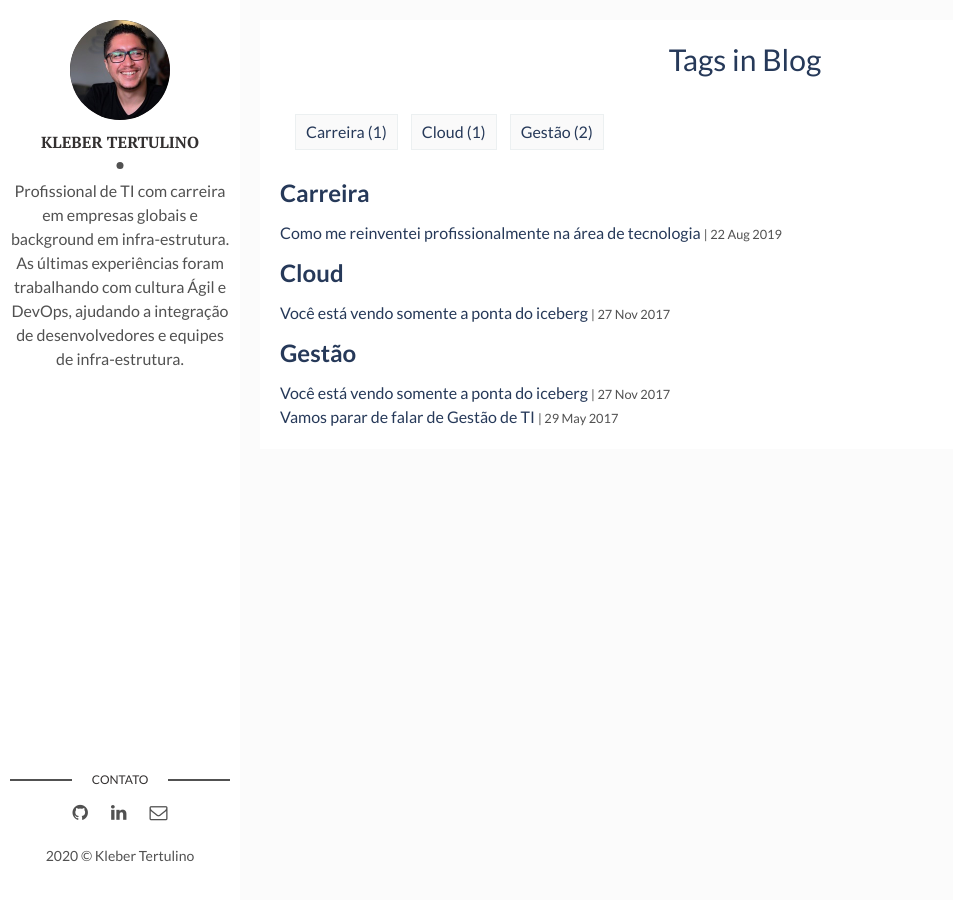
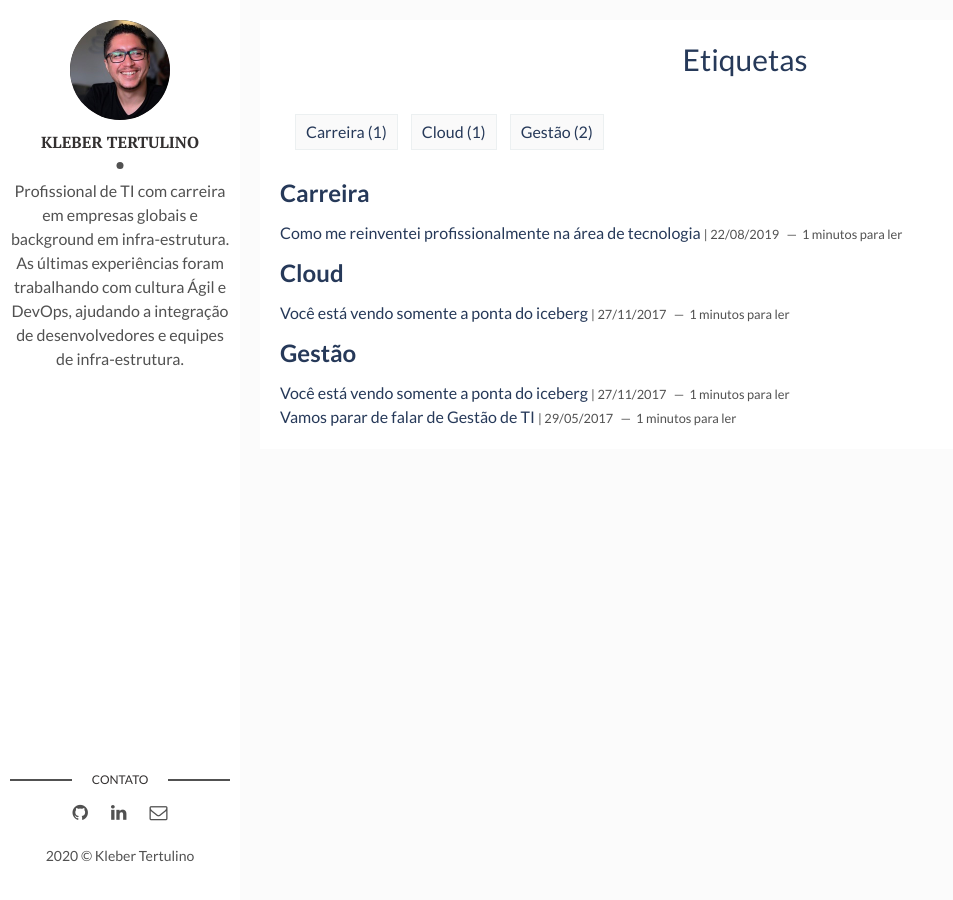
Before and after one commit to klebertertulino/klebertertulino.github.io, a Jekyll site: the page built from tags.html, in a window 1280 px wide. Shown: the whole page, without its empty margins (0-953 px from the left). Built offline with Jekyll 4.4.1, drawn with Linux system fonts in a browser that asks for light colours.

Commit message:
More translate and changes

```diff
--- a/_layouts/post.html
+++ b/_layouts/post.html
@@ -19,7 +19,7 @@ layout: main
         <h1 class="page-title">{{page.title}}</h1>
         <div class="page-date">
           <span class="post-date">{{page.date | date: '%d/%m/%Y'}}&nbsp;&nbsp;&nbsp;—&nbsp;</span>
-          <span class="post-date">{% capture words %}{{page.content | number_of_words }}{% endcapture %}{% unless words contains "-" %}{{ words | plus: 250 | divided_by: 250 | append: " minutos para ler" }}{% endunless %}</span>
+          <span>{% capture words %}{{page.content | number_of_words }}{% endcapture %}{% unless words contains "-" %}{{ words | plus: 250 | divided_by: 250 | append: " minutos para ler" }}{% endunless %}</span>
         </div>
       </header>
       {{content | markdownify}}
--- a/tags.html
+++ b/tags.html
@@ -7,7 +7,7 @@ permalink: /tags/
 {% assign tag_words = site_tags | split:',' | sort %}
 
 <section class="blog-tags">
-  <h1>Tags in Blog</h1>
+  <h1>Etiquetas</h1>
   <ul class="tags">
 <!--  cycles through tag list and creates header row of all tags used in site with accompanying per-tag counts...-->
   {% for this_word in tag_words %}
@@ -21,7 +21,10 @@ permalink: /tags/
     {% for post in site.tags[this_word] %}{% if post.title != null %}
     <div class="tag-list">
         <span><a href="{{ site.baseurl }}{{ post.url }}">{{ post.title }}</a></span>
-        <small><span>| {{ post.date | date_to_string }}</span></small>
+        <small>
+          <span>| {{ post.date | date: '%d/%m/%Y' }}</span>&nbsp;&nbsp;&nbsp;—&nbsp;
+          <span>{% capture words %}{{page.content | number_of_words }}{% endcapture %}{% unless words contains "-" %}{{ words | plus: 250 | divided_by: 250 | append: " minutos para ler" }}{% endunless %}</span>
+        </small>
     </div>
     {% endif %}{% endfor %}
   {% endfor %}
```
